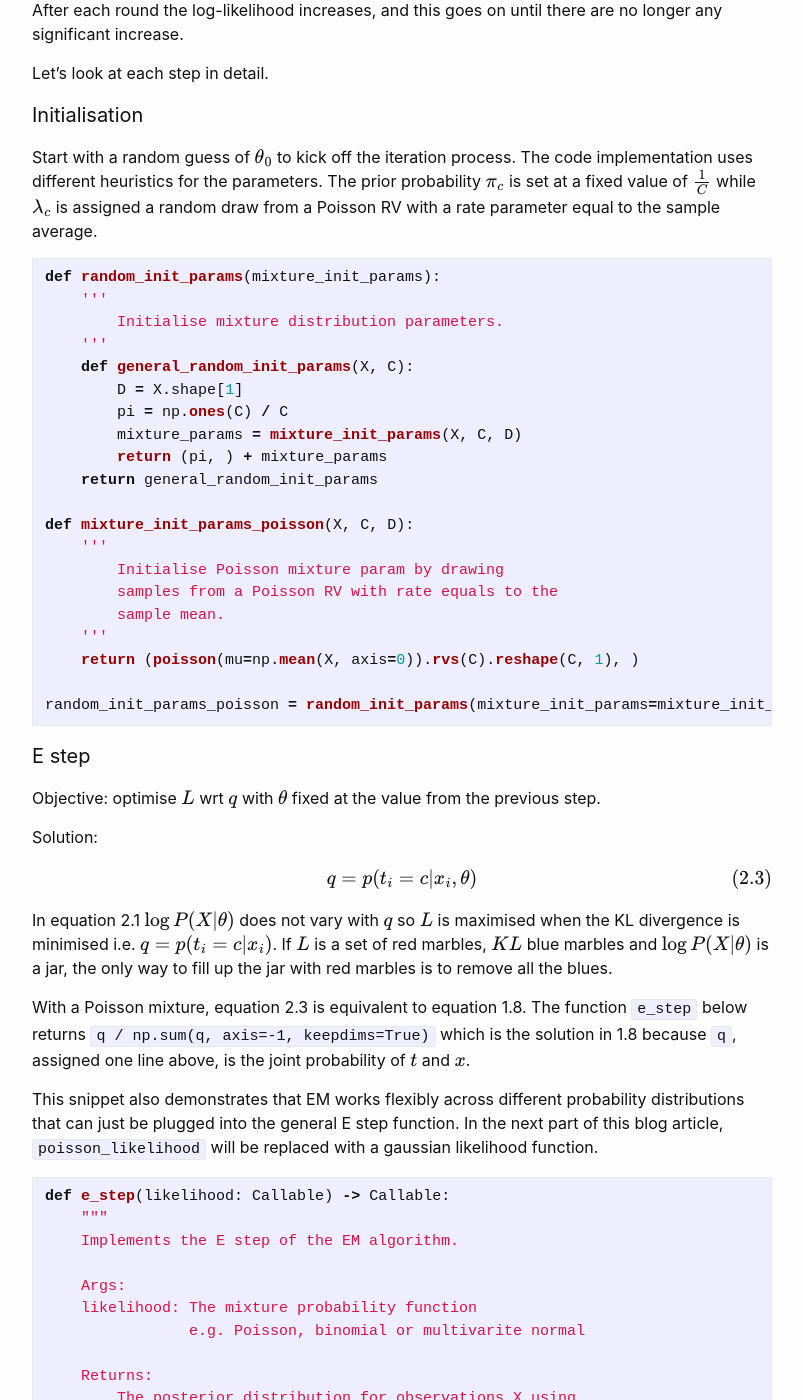
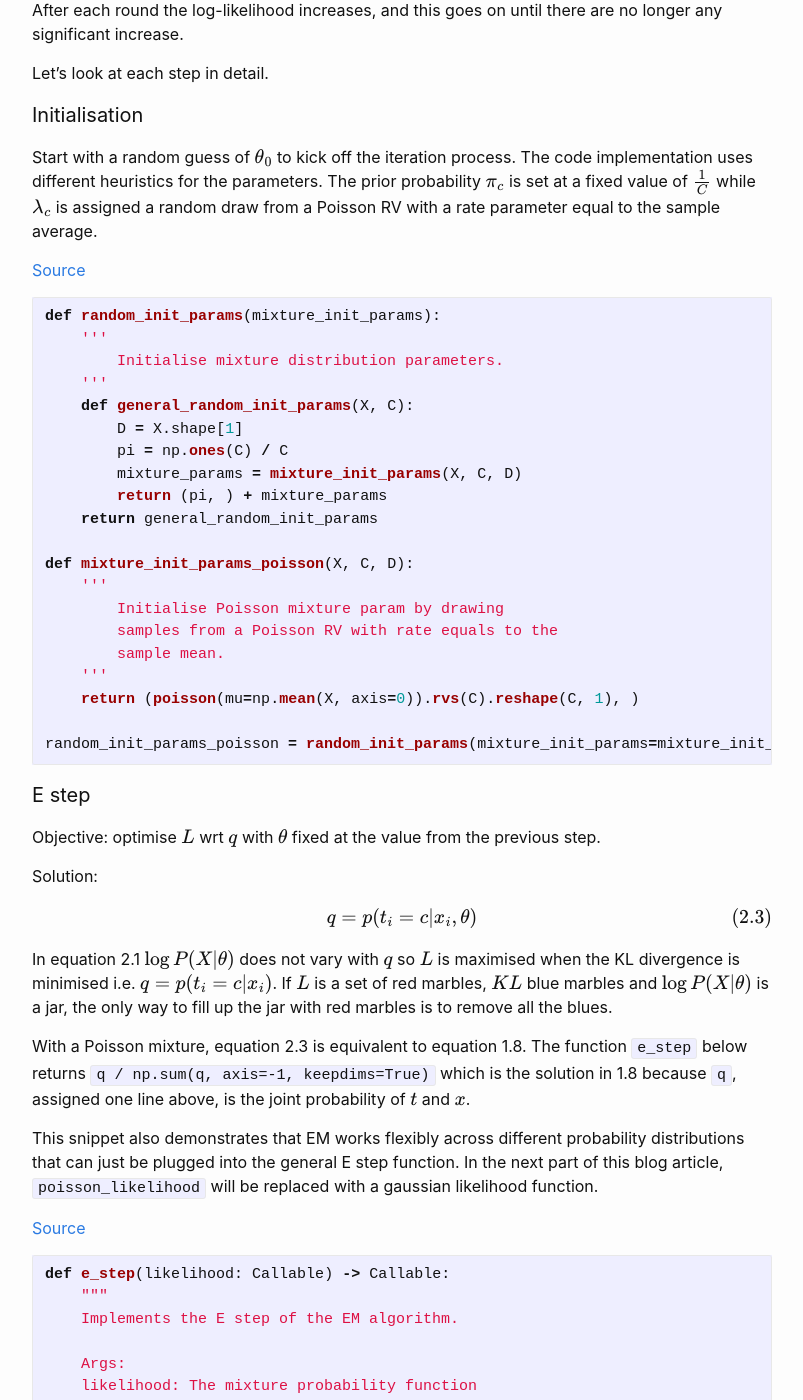
Before and after one commit to mkffl/mkffl.github.io, a Jekyll site: the page built from _posts/2020-05-26-Expectation-maximization-part-1.markdown, in a window 1280 px wide and 1400 px high, scrolled down 8867 px. Shown: the whole window, without its empty margins (238-1041 px from the left). Built offline with Jekyll 4.4.1, drawn with Linux system fonts in a browser that asks for light colours; formulas are drawn with MathJax 3.

Commit message:
add permalink references

````diff
--- a/_posts/2020-05-26-Expectation-maximization-part-1.markdown
+++ b/_posts/2020-05-26-Expectation-maximization-part-1.markdown
@@ -361,7 +361,7 @@ Let's look at each step in detail.
 
 Start with a random guess of $\theta_0$ to kick off the iteration process. The code implementation uses different heuristics for the parameters. The prior probability $\pi_c$ is set at a fixed value of $\frac{1}{C}$ while $\lambda_c$ is assigned a random draw from a Poisson RV with a rate parameter equal to the sample average.
 
-
+[Source](https://github.com/mkffl/mixture-models/blob/db80513f40a065f6384fdea1be366f842b206165/model.py#L155)
 ```python
 def random_init_params(mixture_init_params):
     '''
@@ -404,6 +404,7 @@ With a Poisson mixture, equation 2.3 is equivalent to equation 1.8. The function
 
 This snippet also demonstrates that EM works flexibly across different probability distributions that can just be plugged into the general E step function. In the next part of this blog article, `poisson_likelihood` will be replaced with a gaussian likelihood function.
 
+[Source](https://github.com/mkffl/mixture-models/blob/db80513f40a065f6384fdea1be366f842b206165/model.py#L21)
 ```python
 def e_step(likelihood: Callable) -> Callable:
     """
@@ -472,6 +473,7 @@ The actual results depend on the mixture distribution but the presence of the $l
 
 For a Poisson mixture the solution to 2.4 are 1.6 and 1.7 which are implemented below.
 
+[Source](https://github.com/mkffl/mixture-models/blob/db80513f40a065f6384fdea1be366f842b206165/model.py#L77)
 ```python
 def m_step(mixture_m_step):
     def general_m_step(X: np.array, q: np.array) -> Callable:
@@ -519,6 +521,7 @@ Using the estimated parameters, evaluate the log-likelihood or $L$ and stop if t
 
 The convergence check happens in the `train` function with iteration stopping if the current change in lower bound is less than the tolerance threshold `rtol`.
 
+[Source](https://github.com/mkffl/mixture-models/blob/db80513f40a065f6384fdea1be366f842b206165/model.py#L235)
 ```python
 if prev_lb and np.abs((lb - prev_lb) / prev_lb) < rtol:
     break
````
